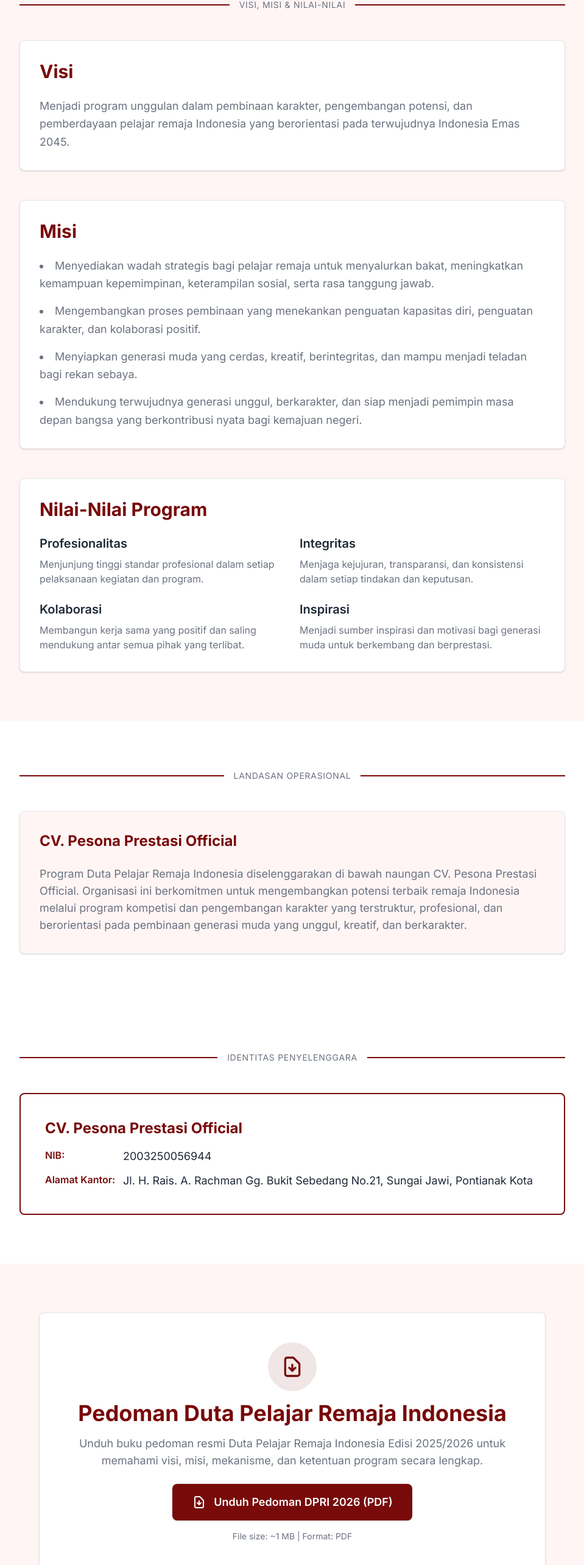
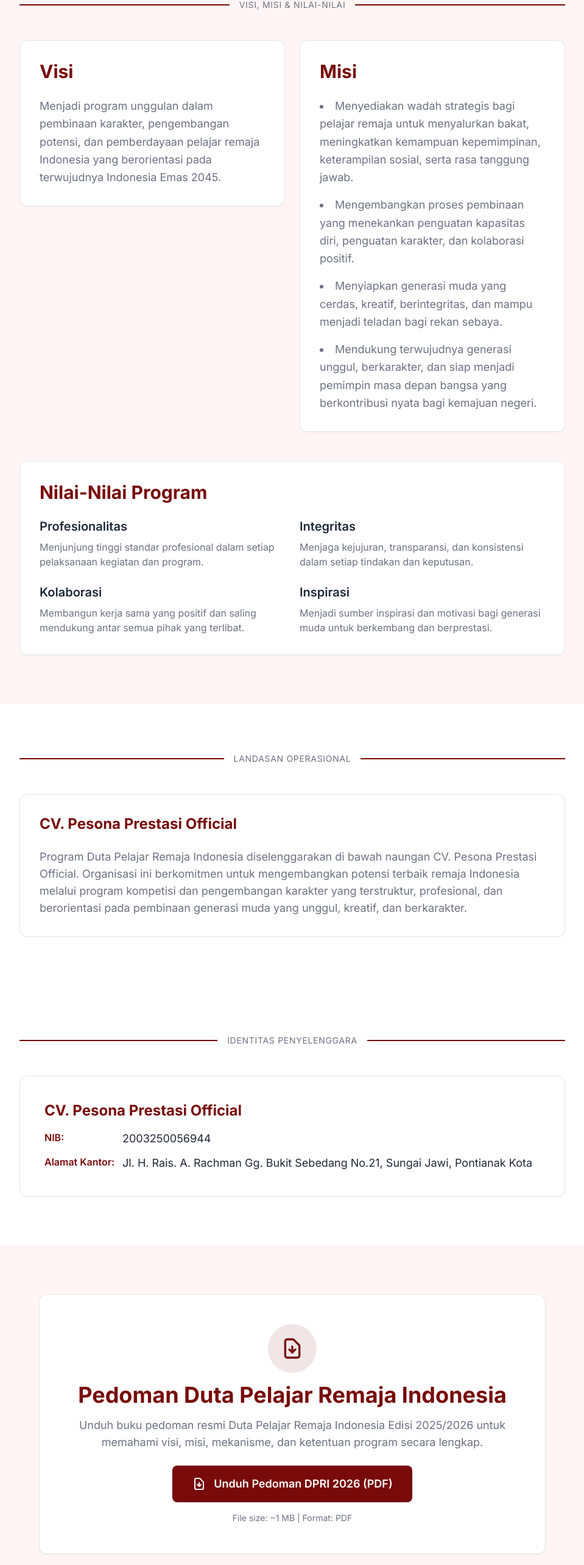
Before and after one commit to DrRhea/xera-dutapelajar, a Next.js app: page /tentang-kami in a window 1280 px wide. Shown: the part 1330-3896 px from the top of the page at 61% size, without its empty margins (160-1119 px from the left). Built offline with nearby package versions, Linux system fonts and the light colour scheme.

Commit message:
style: standardize homepage spacing and fix tentang-kami grid alignment

```diff
--- a/app/page.tsx
+++ b/app/page.tsx
@@ -6,7 +6,7 @@
   return (
     <main className="min-h-screen relative bg-white">
       {/* Hero Section */}
-      <section className="relative min-h-screen flex flex-col overflow-hidden z-10 bg-primary">
+      <section className="relative min-h-screen flex flex-col overflow-hidden z-10 bg-primary py-16 md:py-20">
         <div className="absolute inset-0 z-0">
           <Image
             src="/assets/muhammad-ravel-P5d3B3oZLqw-unsplash.jpg"
@@ -33,14 +33,14 @@
               <div className="flex flex-wrap gap-4 mt-10">
                 <Link
                   href="#daftar"
-                  className="px-6 py-3.5 bg-white text-primary text-sm font-semibold uppercase tracking-wider rounded-lg hover:bg-gray-100 transition shadow-soft"
+                  className="inline-flex items-center justify-center px-8 py-3 bg-white text-primary text-base font-semibold rounded-xl hover:bg-gray-100 transition shadow-sm"
                 >
                   Daftar Sekarang
                 </Link>
                 <a
                   href="/documents/Pedoman-DPRI-2026.pdf"
                   download="Pedoman-DPRI-2026.pdf"
-                  className="px-6 py-3.5 bg-transparent text-white text-sm font-semibold uppercase tracking-wider rounded-lg border border-white/30 hover:bg-white/10 transition inline-flex items-center gap-2"
+                  className="inline-flex items-center justify-center px-8 py-3 bg-transparent text-white text-base font-semibold rounded-xl border border-white/30 hover:bg-white/10 transition gap-2"
                 >
                   <svg className="w-4 h-4 text-white" fill="none" stroke="currentColor" viewBox="0 0 24 24">
                     <path strokeLinecap="round" strokeLinejoin="round" strokeWidth={2} d="M12 10v6m0 0l-3-3m3 3l3-3m2 8H7a2 2 0 01-2-2V5a2 2 0 012-2h5.586a1 1 0 01.707.293l5.414 5.414a1 1 0 01.293.707V19a2 2 0 01-2 2z" />
@@ -75,7 +75,7 @@
       </section>
 
       {/* About Section */}
-      <section id="about" className="relative z-10 py-24 md:py-32 bg-white">
+      <section id="about" className="relative z-10 py-16 md:py-20 bg-white">
         <div className="max-w-7xl mx-auto px-4 sm:px-6 lg:px-8">
           <div className="grid md:grid-cols-2 gap-12 md:gap-16 lg:gap-20 items-center">
             <div className="space-y-6">
@@ -95,7 +95,7 @@
               </div>
               <Link
                 href="/tentang-kami"
-                className="inline-block px-6 py-3.5 bg-primary text-white text-sm font-semibold uppercase tracking-wider rounded-lg hover:bg-red-900 transition shadow-soft"
+                className="inline-flex items-center justify-center px-8 py-3 bg-primary text-white text-base font-semibold rounded-xl hover:bg-red-900 transition shadow-sm"
               >
                 Selengkapnya
               </Link>
@@ -131,7 +131,7 @@
       </section>
 
       {/* Jalur Pendaftaran */}
-      <section id="pendaftaran" className="relative z-10 py-24 md:py-32 bg-surface">
+      <section id="pendaftaran" className="relative z-10 py-16 md:py-20 bg-surface">
         <div className="max-w-7xl mx-auto px-4 sm:px-6 lg:px-8">
           <div className="text-center mb-16 space-y-4">
             <div className="inline-block w-16 h-0.5 bg-primary" />
@@ -184,7 +184,7 @@
       </section>
 
       {/* Timeline Preview */}
-      <section id="timeline" className="relative z-10 py-24 md:py-32 bg-white">
+      <section id="timeline" className="relative z-10 py-16 md:py-20 bg-white">
         <div className="max-w-7xl mx-auto px-4 sm:px-6 lg:px-8">
           <div className="text-center mb-16 space-y-4">
             <div className="inline-block w-16 h-0.5 bg-primary" />
@@ -228,7 +228,7 @@
           <div className="text-center mt-16">
             <Link
               href="/timeline"
-              className="inline-block px-6 py-3.5 bg-primary text-white text-sm font-semibold uppercase tracking-wider hover:bg-red-900 transition rounded-lg shadow-soft"
+              className="inline-flex items-center justify-center px-8 py-3 bg-primary text-white text-base font-semibold hover:bg-red-900 transition rounded-xl shadow-sm"
             >
               Lihat Timeline Lengkap
             </Link>
@@ -237,7 +237,7 @@
       </section>
 
       {/* Fasilitas */}
-      <section id="fasilitas" className="relative z-10 py-24 md:py-32 bg-surface">
+      <section id="fasilitas" className="relative z-10 py-16 md:py-20 bg-surface">
         <div className="max-w-7xl mx-auto px-4 sm:px-6 lg:px-8">
           <div className="text-center mb-16 space-y-4">
             <p className="text-sm uppercase tracking-wider text-text-light">
@@ -268,7 +268,7 @@
       </section>
 
       {/* Agenda */}
-      <section id="agenda" className="relative z-10 py-24 md:py-32 bg-white">
+      <section id="agenda" className="relative z-10 py-16 md:py-20 bg-white">
         <div className="max-w-7xl mx-auto px-4 sm:px-6 lg:px-8">
           <div className="text-center mb-16 space-y-4">
             <div className="inline-block w-16 h-0.5 bg-primary" />
@@ -305,7 +305,7 @@
       </section>
 
       {/* CTA Final */}
-      <section id="daftar" className="relative z-10 py-24 md:py-32 bg-white">
+      <section id="daftar" className="relative z-10 py-16 md:py-20 bg-white">
         <div className="max-w-7xl mx-auto px-4 sm:px-6 lg:px-8 text-center">
           <div className="bg-surface rounded-lg p-12 md:p-16 max-w-4xl mx-auto space-y-8 border border-gray-200 shadow-soft">
             <h2 className="text-4xl md:text-5xl lg:text-6xl font-bold text-text-dark leading-tight">
@@ -317,14 +317,14 @@
             <div className="flex flex-col sm:flex-row gap-4 justify-center items-center">
               <Link
                 href="#"
-                className="px-8 py-4 bg-primary text-white text-lg font-semibold hover:bg-red-900 transition rounded-lg shadow-soft"
+                className="inline-flex items-center justify-center px-8 py-3 bg-primary text-white text-base font-semibold hover:bg-red-900 transition rounded-xl shadow-sm"
               >
                 DAFTAR SEKARANG
               </Link>
               <a
                 href="/documents/Pedoman-DPRI-2026.pdf"
                 download="Pedoman-DPRI-2026.pdf"
-                className="px-8 py-4 bg-transparent text-primary text-lg font-semibold hover:bg-gray-100 transition border border-primary rounded-lg inline-flex items-center gap-2"
+                className="inline-flex items-center justify-center px-8 py-3 bg-transparent text-primary text-base font-semibold hover:bg-gray-100 transition border border-primary rounded-xl gap-2"
               >
                 <svg className="w-5 h-5 text-primary" fill="none" stroke="currentColor" viewBox="0 0 24 24">
                   <path strokeLinecap="round" strokeLinejoin="round" strokeWidth={2} d="M12 10v6m0 0l-3-3m3 3l3-3m2 8H7a2 2 0 01-2-2V5a2 2 0 012-2h5.586a1 1 0 01.707.293l5.414 5.414a1 1 0 01.293.707V19a2 2 0 01-2 2z" />
--- a/app/tentang-kami/page.tsx
+++ b/app/tentang-kami/page.tsx
@@ -72,14 +72,15 @@
               </div>
             </div>
 
-            <div className="bg-white p-8 space-y-6 rounded-lg border border-gray-200 shadow-soft">
+            <div className="grid grid-cols-1 md:grid-cols-2 gap-6 items-start">
+              <div className="bg-white p-8 space-y-6 rounded-xl border border-gray-200 shadow-sm hover:shadow-md transition-shadow duration-300">
                 <h3 className="text-3xl font-bold text-primary">Visi</h3>
                 <p className="text-lg text-text-light leading-relaxed">
                   Menjadi program unggulan dalam pembinaan karakter, pengembangan potensi, dan pemberdayaan pelajar remaja Indonesia yang berorientasi pada terwujudnya Indonesia Emas 2045.
                 </p>
               </div>
 
-            <div className="bg-white p-8 space-y-6 rounded-lg border border-gray-200 shadow-soft">
+              <div className="bg-white p-8 space-y-6 rounded-xl border border-gray-200 shadow-sm hover:shadow-md transition-shadow duration-300">
                 <h3 className="text-3xl font-bold text-primary">Misi</h3>
                 <ul className="space-y-4 text-lg text-text-light leading-relaxed list-disc list-inside">
                   <li>Menyediakan wadah strategis bagi pelajar remaja untuk menyalurkan bakat, meningkatkan kemampuan kepemimpinan, keterampilan sosial, serta rasa tanggung jawab.</li>
@@ -88,8 +89,9 @@
                   <li>Mendukung terwujudnya generasi unggul, berkarakter, dan siap menjadi pemimpin masa depan bangsa yang berkontribusi nyata bagi kemajuan negeri.</li>
                 </ul>
               </div>
+            </div>
 
-            <div className="bg-white p-8 space-y-6 rounded-lg border border-gray-200 shadow-soft">
+            <div className="bg-white p-8 space-y-6 rounded-xl border border-gray-200 shadow-sm hover:shadow-md transition-shadow duration-300">
               <h3 className="text-3xl font-bold text-primary">Nilai-Nilai Program</h3>
               <div className="grid md:grid-cols-2 gap-6">
                 <div className="space-y-2">
@@ -126,7 +128,7 @@
               </div>
             </div>
 
-            <div className="bg-surface p-8 space-y-6 rounded-lg border border-gray-200 shadow-soft">
+            <div className="bg-white p-8 space-y-6 rounded-xl border border-gray-200 shadow-sm hover:shadow-md transition-shadow duration-300">
               <h3 className="text-2xl font-bold text-primary">CV. Pesona Prestasi Official</h3>
               <p className="text-base md:text-lg text-text-light leading-relaxed">
                 Program Duta Pelajar Remaja Indonesia diselenggarakan di bawah naungan CV. Pesona Prestasi Official. Organisasi ini berkomitmen untuk mengembangkan potensi terbaik remaja Indonesia melalui program kompetisi dan pengembangan karakter yang terstruktur, profesional, dan berorientasi pada pembinaan generasi muda yang unggul, kreatif, dan berkarakter.
@@ -148,7 +150,7 @@
               </div>
             </div>
 
-            <div className="bg-white border-2 border-primary rounded-lg p-8 md:p-10 space-y-6">
+            <div className="bg-white w-full p-8 md:p-10 space-y-6 rounded-xl border border-gray-200 shadow-sm hover:shadow-md transition-shadow duration-300">
               <div className="space-y-4">
                 <h3 className="text-2xl font-bold text-primary">CV. Pesona Prestasi Official</h3>
                 <div className="space-y-3 text-text-dark">
@@ -170,7 +172,7 @@
       {/* Download Pedoman Section */}
       <section className="py-20 bg-surface">
         <div className="max-w-4xl mx-auto px-4 sm:px-6 lg:px-8">
-          <div className="bg-white rounded-lg shadow-soft p-8 md:p-12 text-center border border-gray-200">
+          <div className="bg-white rounded-xl shadow-sm hover:shadow-md transition-shadow duration-300 p-8 md:p-12 text-center border border-gray-200">
             <div className="mb-6">
               <div className="w-20 h-20 bg-primary/10 rounded-full flex items-center justify-center mx-auto mb-4">
                 <svg className="w-10 h-10 text-primary" fill="none" stroke="currentColor" viewBox="0 0 24 24">
```
Lines whose indentation alone changed are shown as unchanged.
